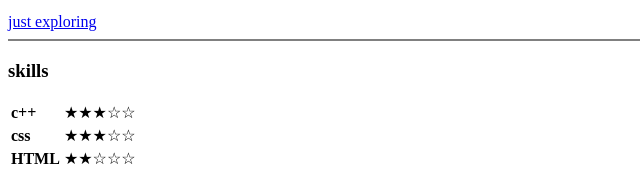
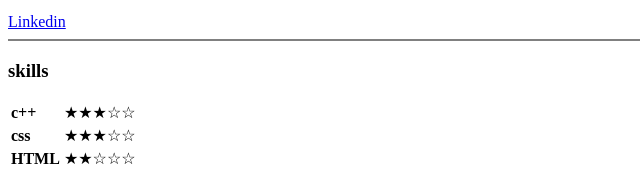
Before and after one commit to Rishabh775/START, a plain HTML site: page index.html in a window 1280 px wide. Shown: the part 406-589 px from the top of the page, 0-640 px from the left. Drawn offline with Linux system fonts and the light colour scheme.

Commit message:
Update index.html

```diff
--- a/index.html
+++ b/index.html
@@ -43,10 +43,10 @@
       <li>listening to music</li>
     </ul>
     <a
-      href="/new.html"
+      href="https://www.linkedin.com/in/rishabh-singh-794171205/"
       target="_blank"
     >
-      just exploring</a
+      Linkedin</a
     >
     <hr size="2" noshade >
     <h3>skills</h3>
```
